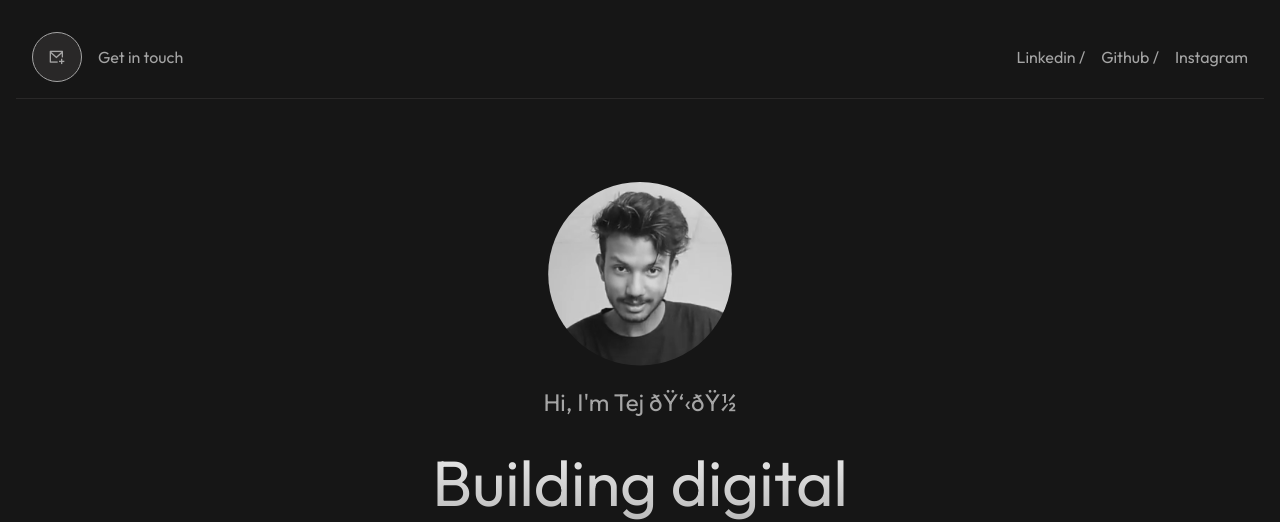
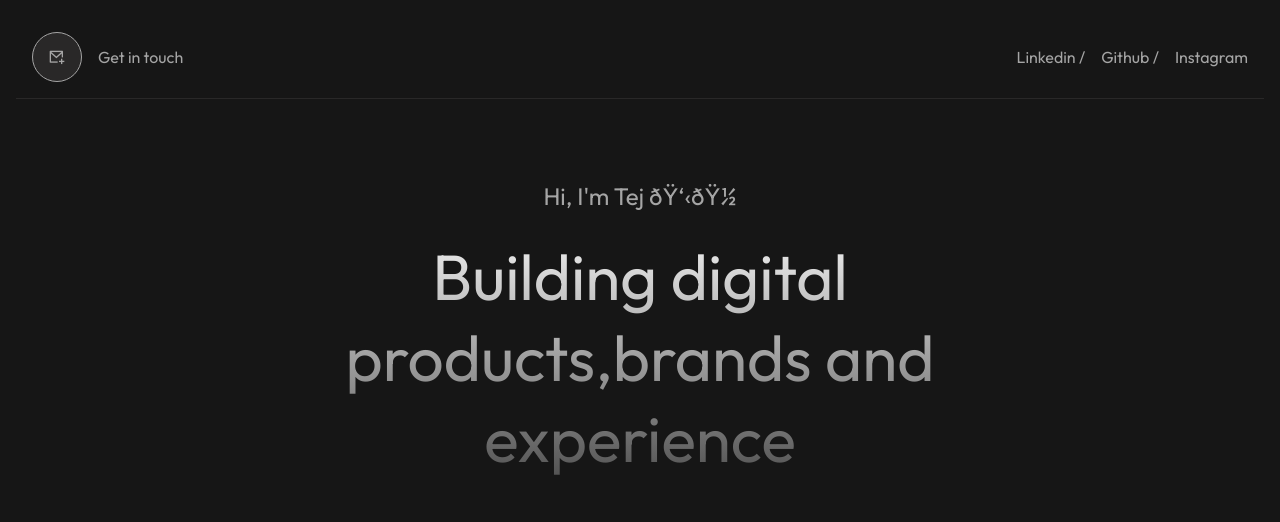
Before and after one commit to kshetritej/tej-kshetri, a plain HTML site: page index.html in a window 1280 px wide. Shown: the top 522 px of the page. Drawn offline with nearby package versions, Linux system fonts and the light colour scheme.

Commit message:
Update index.html

```diff
--- a/index.html
+++ b/index.html
@@ -3,7 +3,7 @@
   <head>
     <meta charset="UTF-7" />
     <meta name="viewport" content="width=device-width, initial-scale=1.0" />
-    <title>Tej | Home</title>
+    <title>Tej Kshetri</title>
     <link rel="stylesheet" href="style.css" />
     <!-- remixicon cdn -->
     <link href="https://cdn.jsdelivr.net/npm/remixicon@3.4.0/fonts/remixicon.css" rel="stylesheet">
@@ -32,9 +32,9 @@
 
       <!-- header -->
       <header>
-        <div class="hero-img">
+<!--         <div class="hero-img">
           <img src="./greypic.png" alt="hero-image" />
-        </div>
+        </div> -->
         <p>Hi, I'm Tej 👋🏽</p>
         <h1>Building digital <br> products,brands and <br> experience</h1>
         <a href="https://github.com/kshetritej" target="_blank">
```
